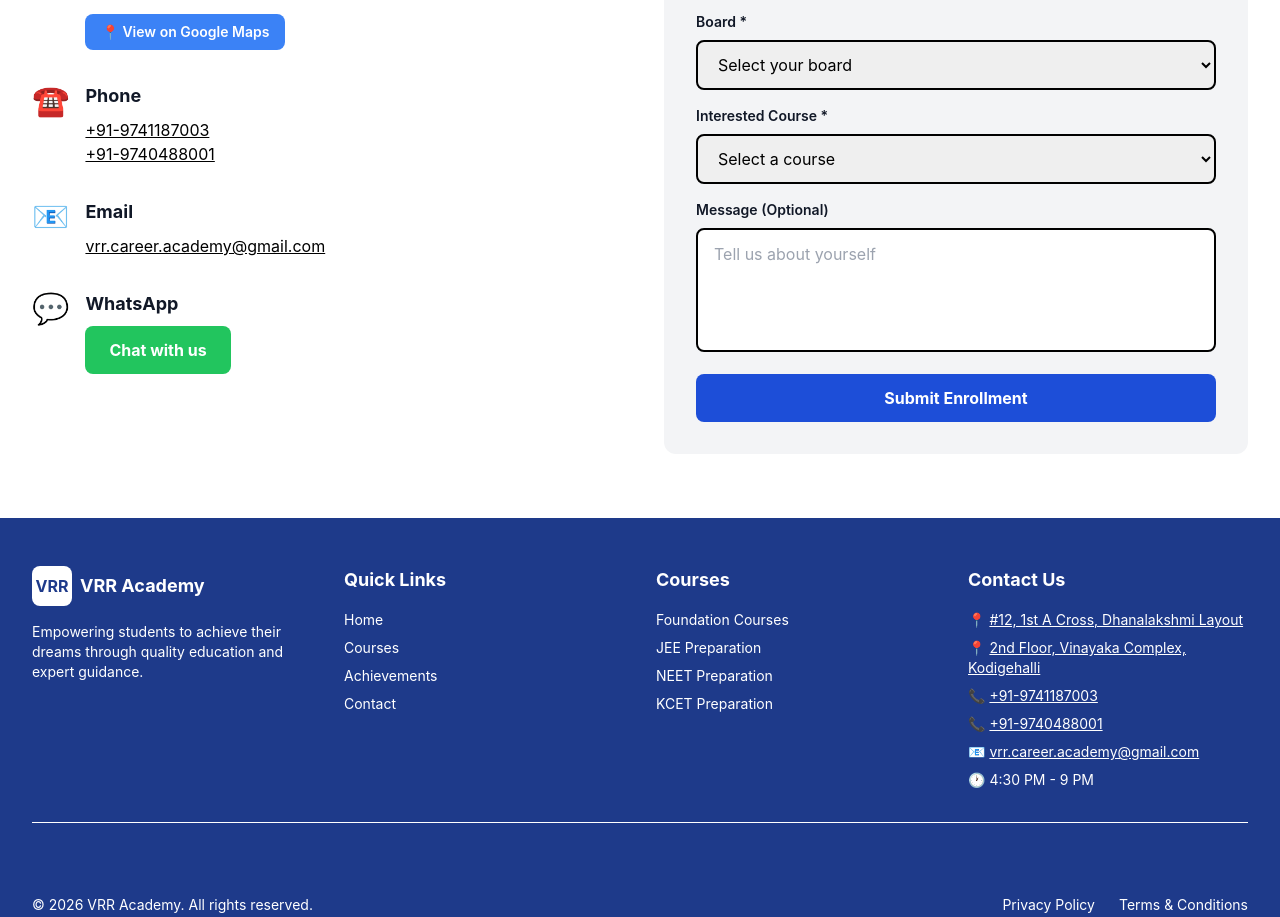
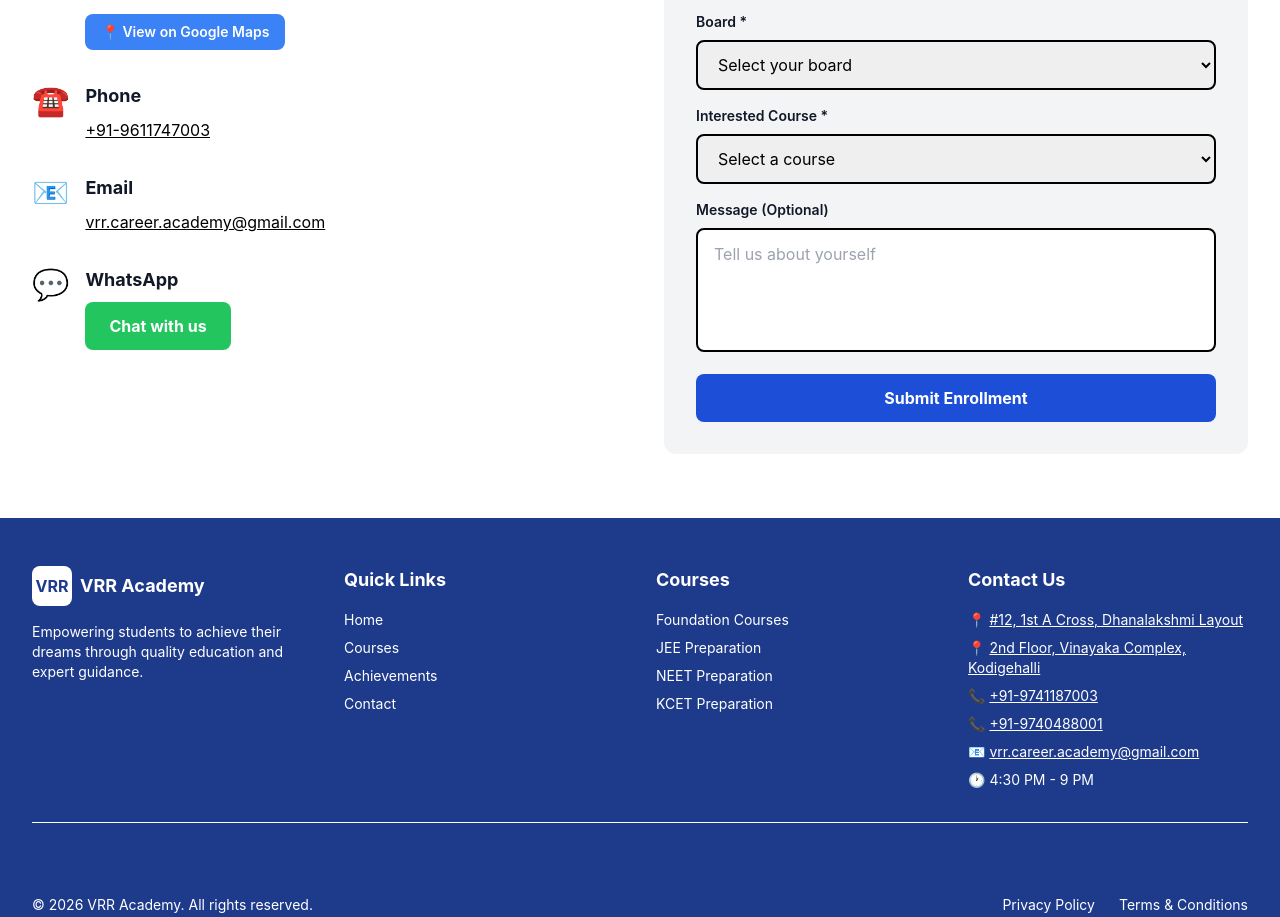
Before and after one commit to prashasthi19/vrr-academy-website, a React (Vite) app in the folder frontend/: page / in a window 1280 px wide. Shown: the part 6712-7629 px from the top of the page. Built offline with nearby package versions, Linux system fonts and the light colour scheme; no server answers.

Commit message:
Updated contact number

```diff
--- a/frontend/src/components/Contact.jsx
+++ b/frontend/src/components/Contact.jsx
@@ -111,8 +111,7 @@ export default function Contact() {
                 <div>
                   <h3 className="font-bold text-lg text-darkText mb-2">Phone</h3>
                   <p className="text-gray-600">
-                    <a href="tel:+919741187003" className="underline hover:text-primaryBlue">+91-9741187003</a><br />
-                    <a href="tel:+919740488001" className="underline hover:text-primaryBlue">+91-9740488001</a>
+                    <a href="tel:+919611747003" className="underline hover:text-primaryBlue">+91-9611747003</a>
                   </p>
                 </div>
               </div>
```
